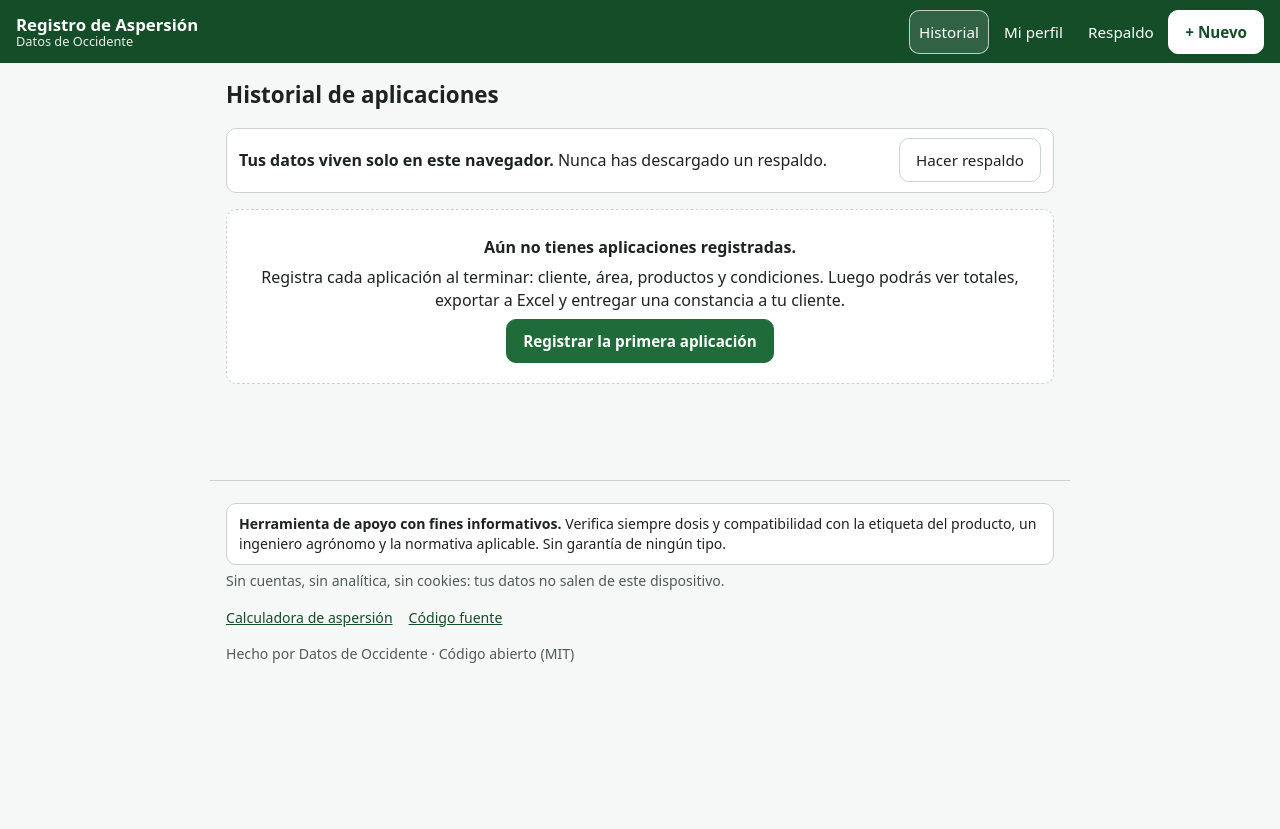
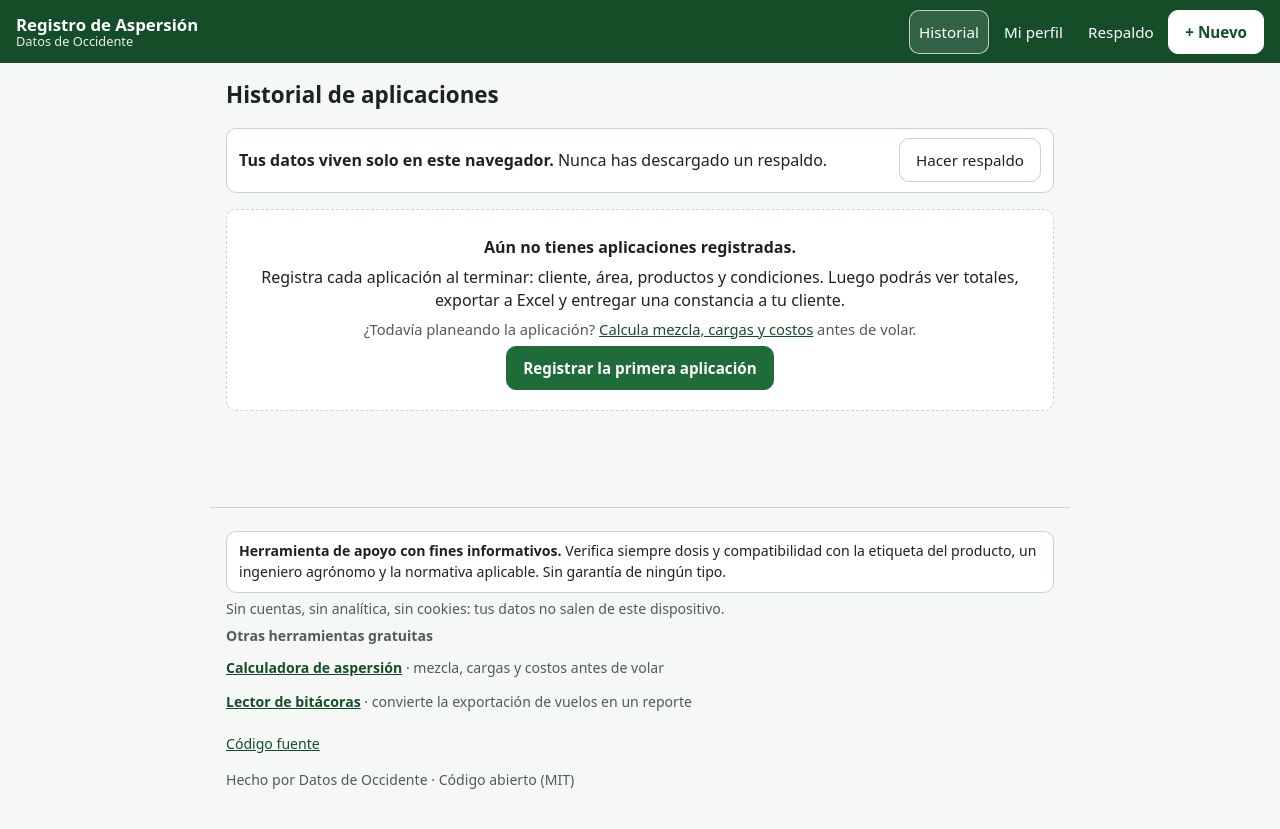
Before and after one commit to Cmr911/registro-aspersion-drones, a plain HTML site: page index.html in a window 1280 px wide. Before the commit the page ends 800 px from the top, so only its background shows below. Drawn offline with Linux system fonts and the light colour scheme.

Commit message:
Enlaces cruzados entre herramientas de Datos de Occidente

```diff
--- a/css/styles.css
+++ b/css/styles.css
@@ -206,6 +206,10 @@ textarea { resize: vertical; min-height: 6rem; }
 .aviso-legal { background: var(--blanco); border: 1px solid var(--borde); border-radius: var(--radio); padding: 0.6rem 0.75rem; color: var(--texto); }
 .enlaces { display: flex; flex-wrap: wrap; gap: 0.25rem 1rem; }
 .enlaces a { display: inline-block; padding: 0.6rem 0; }
+.otras-titulo { font-weight: 600; margin-bottom: 0; }
+.otras ul { list-style: none; margin: 0.25rem 0 0; padding: 0; }
+.otras li { padding: 0.4rem 0; line-height: 1.5; }
+.otras a { font-weight: 600; }
 
 /* Diálogo */
 .dialogo { border: 0; border-radius: var(--radio); padding: 1rem; max-width: min(32rem, calc(100vw - 2rem)); width: 100%; box-shadow: 0 10px 40px rgba(0,0,0,0.3); }
--- a/index.html
+++ b/index.html
@@ -41,6 +41,7 @@
       <div id="vacio" class="vacio" hidden>
         <p><strong>Aún no tienes aplicaciones registradas.</strong></p>
         <p>Registra cada aplicación al terminar: cliente, área, productos y condiciones. Luego podrás ver totales, exportar a Excel y entregar una constancia a tu cliente.</p>
+        <p class="sutil" data-herramienta="calculadora" hidden>¿Todavía planeando la aplicación? <a target="_blank" rel="noopener noreferrer">Calcula mezcla, cargas y costos</a> antes de volar.</p>
         <button type="button" class="btn primario" data-ir="nuevo">Registrar la primera aplicación</button>
       </div>
 
@@ -110,6 +111,7 @@
           <div id="productos"></div>
           <button type="button" class="btn" id="btn-agregar-producto">+ Agregar producto</button>
           <p class="sutil">El total aplicado se calcula como dosis × área (mL→L y g→kg).</p>
+          <p class="sutil" data-herramienta="calculadora" hidden>¿Aún no tienes la mezcla y las cargas? <a target="_blank" rel="noopener noreferrer">Calcúlalas con la Calculadora de aspersión</a>.</p>
         </details>
         <details class="seccion" data-seccion="condiciones">
           <summary>Condiciones y parámetros</summary>
@@ -147,6 +149,7 @@
       </div>
       <p id="c-sin-perfil" class="nota no-print" hidden>Tu nombre o empresa no aparece en el encabezado. <button type="button" class="enlace" data-ir="perfil">Configura tu perfil</button>.</p>
       <article id="constancia" class="constancia"></article>
+      <p class="cta no-print" data-herramienta="lector" hidden>¿Quieres anexar el detalle de los vuelos (tiempos, área, trayectoria)? <a target="_blank" rel="noopener noreferrer">Genera el reporte con el Lector de bitácoras</a> y entrégalo junto a esta constancia.</p>
       <p class="cta no-print"><a data-cta="evidencia" target="_blank" rel="noopener noreferrer" hidden>¿Te serviría enviar la constancia por WhatsApp con fotos y ubicación del lote? Cuéntanos →</a></p>
     </section>
 
@@ -189,8 +192,14 @@
   <footer class="pie no-print">
     <p class="aviso-legal"><strong>Herramienta de apoyo con fines informativos.</strong> Verifica siempre dosis y compatibilidad con la etiqueta del producto, un ingeniero agrónomo y la normativa aplicable. Sin garantía de ningún tipo.</p>
     <p>Sin cuentas, sin analítica, sin cookies: tus datos no salen de este dispositivo.</p>
+    <nav class="otras" aria-label="Otras herramientas de Datos de Occidente">
+      <p class="otras-titulo">Otras herramientas gratuitas</p>
+      <ul>
+        <li data-herramienta="calculadora" hidden><a target="_blank" rel="noopener noreferrer">Calculadora de aspersión</a> · mezcla, cargas y costos antes de volar</li>
+        <li data-herramienta="lector" hidden><a target="_blank" rel="noopener noreferrer">Lector de bitácoras</a> · convierte la exportación de vuelos en un reporte</li>
+      </ul>
+    </nav>
     <p class="enlaces">
-      <a id="l-calculadora" target="_blank" rel="noopener noreferrer" hidden>Calculadora de aspersión</a>
       <a data-cta="general" target="_blank" rel="noopener noreferrer" hidden>¿Qué otra herramienta te serviría?</a>
       <a id="l-repo" target="_blank" rel="noopener noreferrer" hidden>Código fuente</a>
     </p>
--- a/js/config.js
+++ b/js/config.js
@@ -8,7 +8,9 @@
     nombreHerramienta: 'Registro de Aspersión',
     urlSitio: 'https://cmr911.github.io/registro-aspersion-drones/',
     urlRepositorio: 'https://github.com/Cmr911/registro-aspersion-drones',
+    // Otras herramientas de Datos de Occidente (enlaces cruzados).
     urlCalculadora: 'https://cmr911.github.io/calculadora-aspersion-drones/',
+    urlLector: 'https://cmr911.github.io/lector-bitacoras-drones/',
 
     // Igual que en la calculadora. WhatsApp: 'https://wa.me/57XXXXXXXXXX' · correo: 'mailto:correo@dominio.com'
     urlFeedback: 'TODO_CONFIGURAR',
--- a/js/ui.js
+++ b/js/ui.js
@@ -704,8 +704,14 @@
       var u = urlCta(a.getAttribute('data-cta'));
       if (u) { a.href = u; a.hidden = false; } else { a.hidden = true; }
     });
-    var calc = urlSegura(C.urlCalculadora);
-    if (calc) { $('l-calculadora').href = calc; $('l-calculadora').hidden = false; }
+    // Enlaces cruzados: cada [data-herramienta] se muestra solo si su URL está configurada.
+    var herramientas = { calculadora: C.urlCalculadora, lector: C.urlLector };
+    document.querySelectorAll('[data-herramienta]').forEach(function (n) {
+      var u = urlSegura(herramientas[n.getAttribute('data-herramienta')]);
+      var a = n.tagName === 'A' ? n : n.querySelector('a');
+      if (a) { if (u) a.href = u; else a.removeAttribute('href'); }
+      n.hidden = !u;
+    });
     var repo = urlSegura(C.urlRepositorio);
     if (repo) { $('l-repo').href = repo; $('l-repo').hidden = false; }
     var marca = urlSegura(C.urlMarca);
```
Also changed, not shown: 1 other file.
